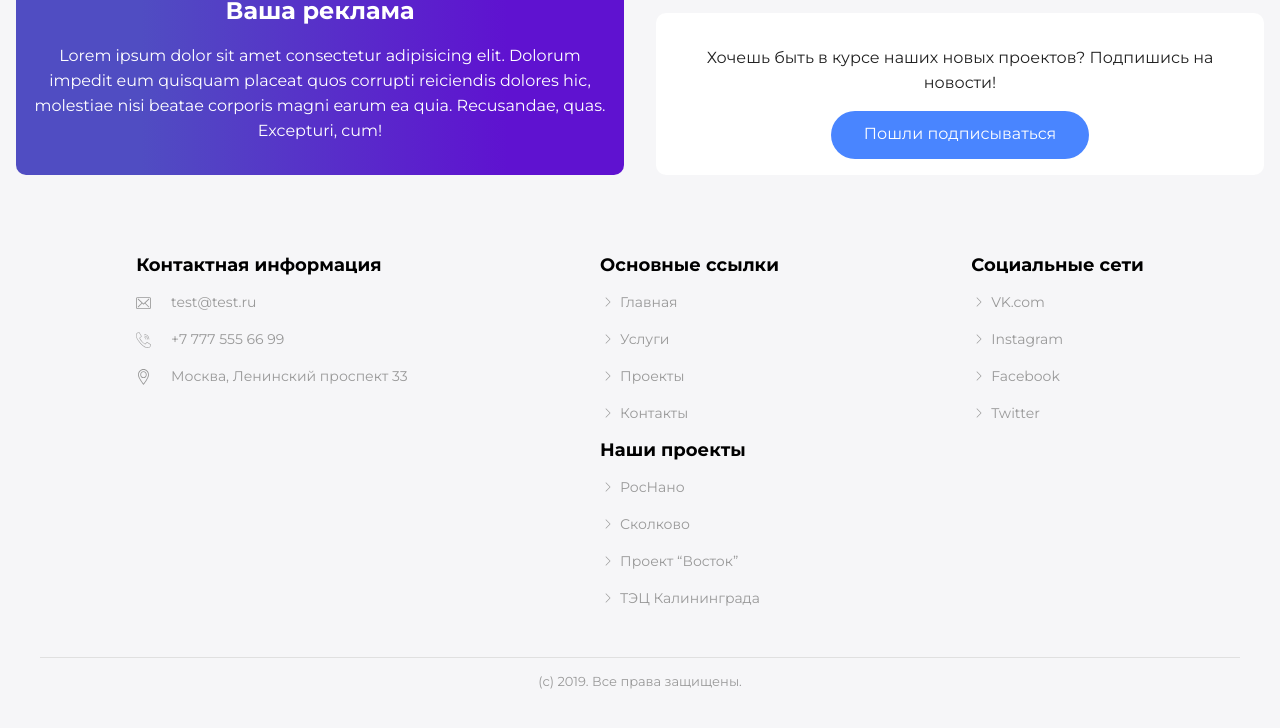
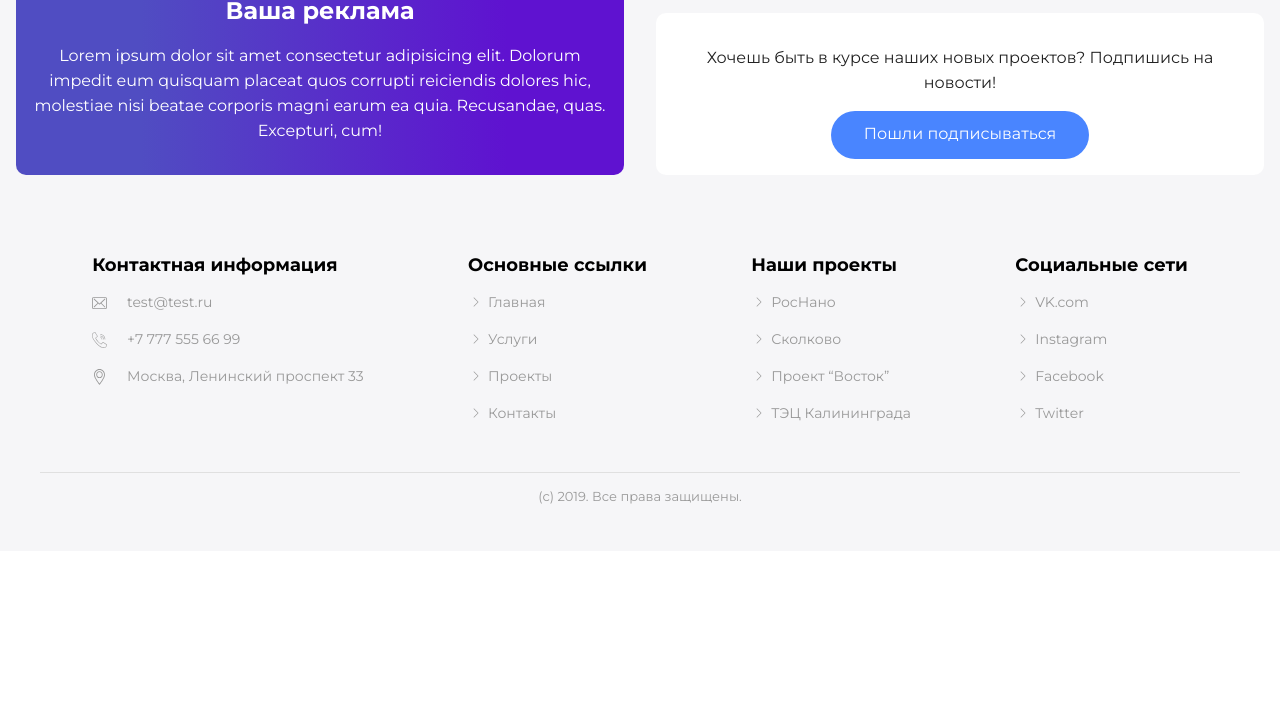
Before and after one commit to lyolka92/epam_html-css, a plain HTML site: page html/all-projects.html in a window 1280 px wide. Shown: the part 1013-1741 px from the top of the page. After the commit the page ends 1564 px from the top, so only its background shows below. Drawn offline with Linux system fonts and the light colour scheme.

Commit message:
fix: add missing div to footer

```diff
--- a/html/all-projects.html
+++ b/html/all-projects.html
@@ -22,11 +22,15 @@
             <li class="menu__item menu__item__chevron">
                 <a class="menu__item-name" href="#">Услуги</a>
                 <ul class="menu__dropdown">
-                        <li class="menu__dropdown-child"><a href="#" class="menu__dropdown-child__link">Создание сайтов</a></li>
-                        <li class="menu__dropdown-child"><a href="#" class="menu__dropdown-child__link">Создание сайтов</a></li>
-                        <li class="menu__dropdown-child"><a href="#" class="menu__dropdown-child__link">Создание сайтов</a></li>
+                    <li class="menu__dropdown-child"><a href="#" class="menu__dropdown-child__link">Создание сайтов</a>
+                    </li>
+                    <li class="menu__dropdown-child"><a href="#" class="menu__dropdown-child__link">Создание сайтов</a>
+                    </li>
+                    <li class="menu__dropdown-child"><a href="#" class="menu__dropdown-child__link">Создание сайтов</a>
+                    </li>
                     <li class="menu__dropdown-child"><a href="../index.html#services"
-                                class="menu__dropdown-child__link menu__dropdown-child__main">Все услуги</a></li>
+                                                        class="menu__dropdown-child__link menu__dropdown-child__main">Все
+                        услуги</a></li>
                 </ul>
             </li>
             <li class="menu__item menu__item__active menu__item__chevron">
@@ -39,7 +43,8 @@
                     <li class="menu__dropdown-child"><a class="menu__dropdown-child__link"
                                                         href="https://vostokpeople.ru/">Проект "Восток"</a></li>
                     <li class="menu__dropdown-child"><a class="menu__dropdown-child__link"
-                                href="http://irao-generation.ru/stations/kalinigradg/">Калининградская ТЭЦ</a></li>
+                                                        href="http://irao-generation.ru/stations/kalinigradg/">Калининградская
+                        ТЭЦ</a></li>
                     <li class="menu__dropdown-child"><a class="menu__dropdown-child__link menu__dropdown-child__main"
                                                         href="all-projects.html">Все проекты</a></li>
                 </ul>
@@ -157,7 +162,8 @@
                 <li class="contacts__list-item"><a class="contacts__list-item-link"
                                                    href="../index.html#footer">Контакты</a></li>
             </ul>
-
+        </div>
+        <div class="contacts__column">
             <h3 class="contacts__title">Наши проекты</h3>
             <ul class="contacts__list contacts__list__labled">
                 <li class="contacts__list-item"><a class="contacts__list-item-link"
```
Lines whose indentation alone changed are shown as unchanged.
